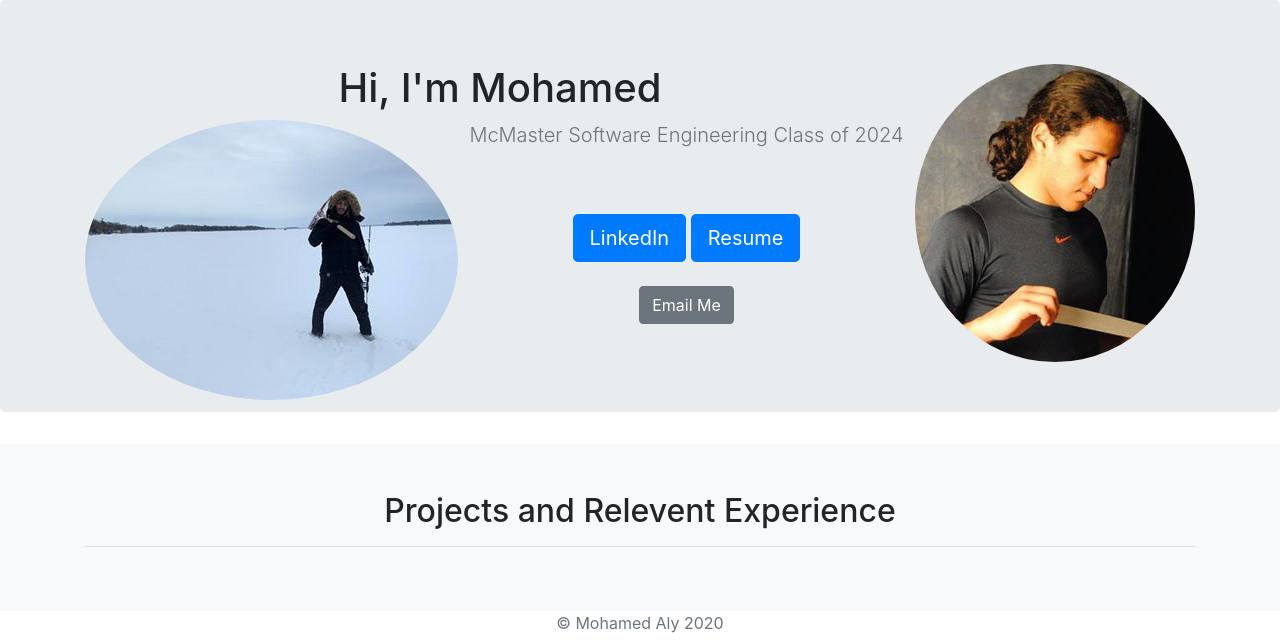
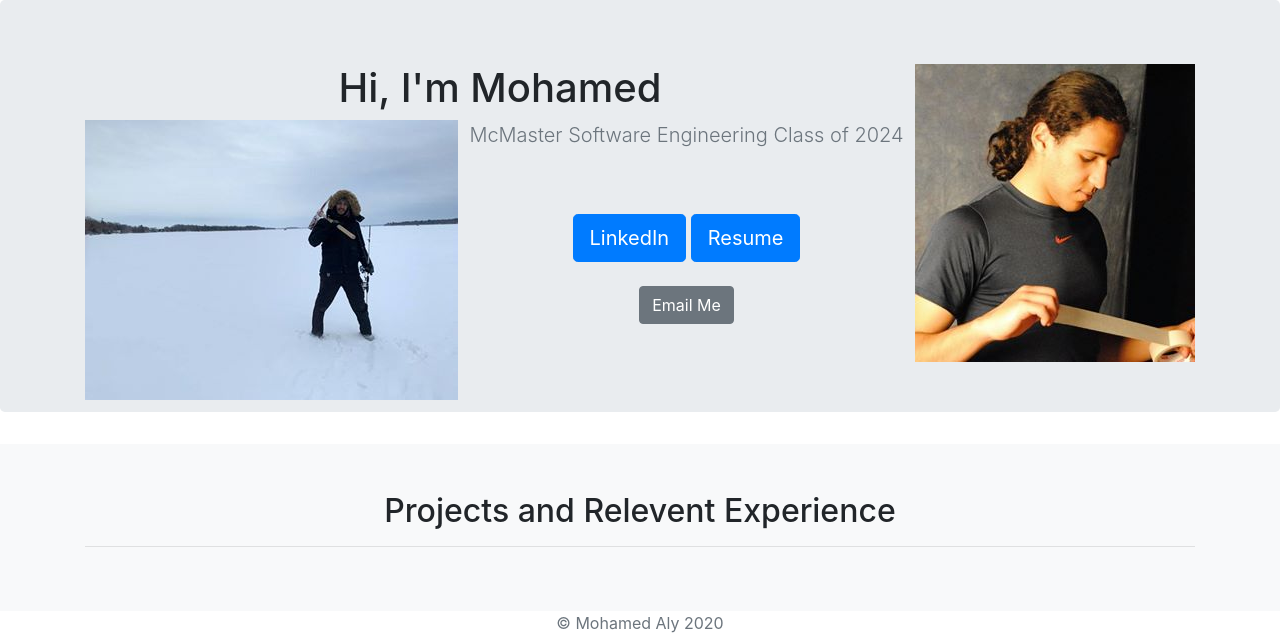
Before and after one commit to MohamedAly8/resumewebsite, a Django app: page / in a window 1280 px wide. Shown: the part 56-696 px from the top of the page. Run offline with Django 3.2, Linux system fonts and the light colour scheme; data that the repository does not hold is empty; some libraries are stand-ins or nearby versions.

Commit message:
fixing profile 3

```diff
--- a/jobs/templates/jobs/home.html
+++ b/jobs/templates/jobs/home.html
@@ -76,19 +76,11 @@
   <section class="jumbotron text-center">
     <div class="container">
 
-    <head>
-    <style>
-    img {
-      border-radius: 50%;
-    }
-    </style>
-    </head>
 
-    <body>
 
-    <img class="img-fluid float-right" src="{% static 'profile.jpg' %}">
+      <img class="img-fluid float-right" src="{% static 'profile.jpg' %}">
 
-    </body>
+
 
       <h1 class="intro text-center">Hi, I'm Mohamed</h1>
 
```
